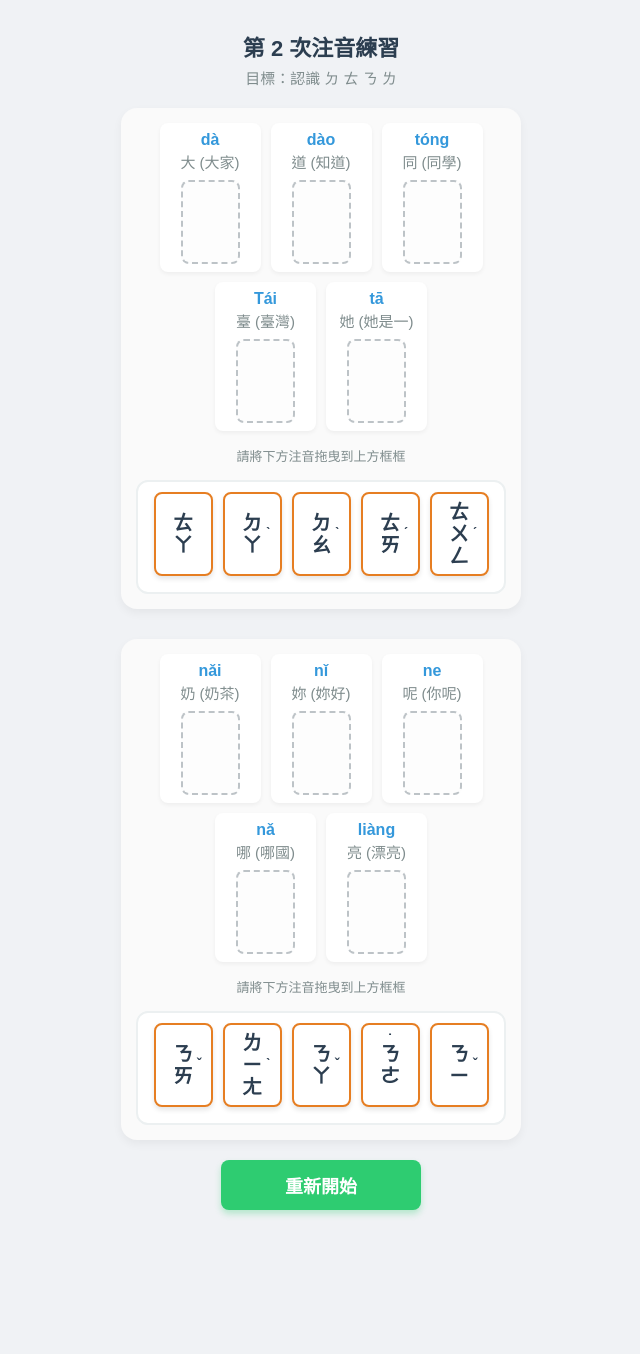
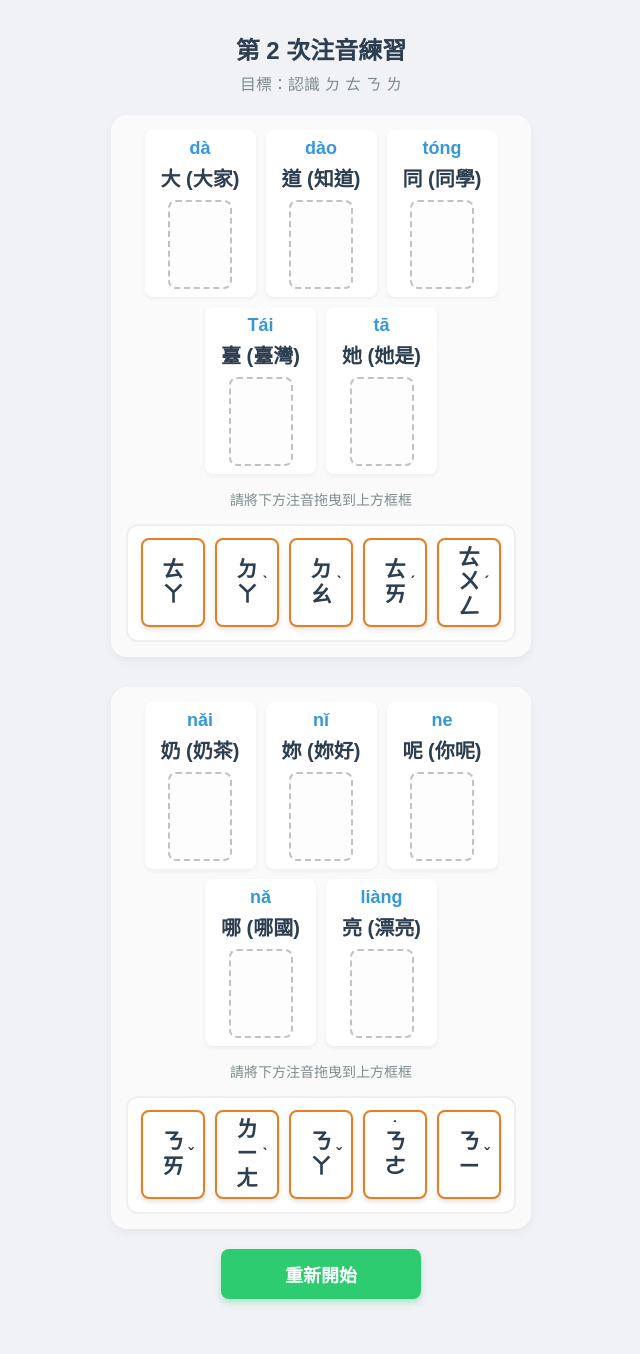
Before and after one commit to kabunbun1026/kabunbun1026.github.io, a Jekyll site: the page 注音遊戲_第2次.html, which Jekyll copies as it is, in a window 1280 px wide. Shown: the whole page, without its empty margins (319-959 px from the left). Built offline with Jekyll 4.4.1, drawn with Linux system fonts in a browser that asks for light colours; before the commit the page ends 1265 px from its top, so only the background shows below that.

Commit message:
Add files via upload

```diff
--- a/注音遊戲_第2次.html
+++ b/注音遊戲_第2次.html
@@ -6,29 +6,28 @@
   <title>第 2 次注音練習</title>
   <style>
     body { font-family: 'Microsoft JhengHei', sans-serif; background-color: #f0f2f5; margin: 0; padding: 15px; display: flex; flex-direction: column; align-items: center; }
-    h1 { color: #2c3e50; text-align: center; margin-bottom: 5px; font-size: 22px; }
-    .subtitle { color: #7f8c8d; text-align: center; margin-bottom: 20px; font-size: 15px; }
+    h1 { color: #2c3e50; text-align: center; margin-bottom: 5px; font-size: 24px; }
+    .subtitle { color: #7f8c8d; text-align: center; margin-bottom: 20px; font-size: 16px; }
 
-    .game-container { display: flex; flex-direction: column; gap: 30px; width: 100%; max-width: 400px; }
+    .game-container { display: flex; flex-direction: column; gap: 30px; width: 100%; max-width: 420px; }
 
     .group-container { display: flex; flex-direction: column; gap: 15px; background: #fafafa; padding: 15px; border-radius: 16px; box-shadow: 0 4px 10px rgba(0,0,0,0.05); }
 
-    /* 讓 5 個元素自然變成 3 個一排、2 個一排 */
     .pinyin-group { display: flex; flex-wrap: wrap; justify-content: center; gap: 10px; }
 
-    .pinyin-item { display: flex; flex-direction: column; align-items: center; background: #fff; padding: 8px; border-radius: 8px; box-shadow: 0 2px 4px rgba(0,0,0,0.05); width: 85px; }
-    .pinyin-label { font-size: 16px; font-weight: bold; color: #3498db; text-align: center; margin-bottom: 2px; }
-    .hanzi-label { font-size: 15px; color: #7f8c8d; margin-bottom: 8px; font-weight: normal; }
+    .pinyin-item { display: flex; flex-direction: column; align-items: center; background: #fff; padding: 8px; border-radius: 8px; box-shadow: 0 2px 4px rgba(0,0,0,0.05); width: 95px; }
+    .pinyin-label { font-size: 18px; font-weight: bold; color: #3498db; text-align: center; margin-bottom: 4px; }
+    .hanzi-label { font-size: 20px; color: #2c3e50; margin-bottom: 8px; font-weight: bold; }
 
-    .drop-slot { width: 55px; height: 80px; border: 2px dashed #bdc3c7; border-radius: 8px; display: flex; align-items: center; justify-content: center; background: #fdfdfd; flex-shrink: 0; }
+    .drop-slot { width: 60px; height: 85px; border: 2px dashed #bdc3c7; border-radius: 8px; display: flex; align-items: center; justify-content: center; background: #fdfdfd; flex-shrink: 0; }
     .drop-slot.hovered { background: #e8f4f8; border-color: #3498db; }
 
-    .zhuyin-pool { display: flex; flex-wrap: wrap; gap: 10px; justify-content: center; background: #fff; padding: 10px; border-radius: 12px; border: 2px solid #ecf0f1; min-height: 90px; }
-    .zhuyin-tile { background: #fff; border: 2px solid #e67e22; border-radius: 8px; width: 55px; height: 80px; display: flex; align-items: center; justify-content: center; cursor: grab; box-shadow: 0 3px 5px rgba(0,0,0,0.1); user-select: none; }
+    .zhuyin-pool { display: flex; flex-wrap: wrap; gap: 10px; justify-content: center; background: #fff; padding: 12px; border-radius: 12px; border: 2px solid #ecf0f1; min-height: 90px; }
+    .zhuyin-tile { background: #fff; border: 2px solid #e67e22; border-radius: 8px; width: 60px; height: 85px; display: flex; align-items: center; justify-content: center; cursor: grab; box-shadow: 0 3px 5px rgba(0,0,0,0.1); user-select: none; }
     .zhuyin-tile:active { cursor: grabbing; opacity: 0.8; }
 
-    .zhuyin-col { display: inline-flex; flex-direction: column; align-items: center; justify-content: center; position: relative; font-size: 20px; line-height: 1.1; font-family: 'Bopomofo', 'Microsoft JhengHei', sans-serif; font-weight: bold; color: #2c3e50; pointer-events: none; }
-    .z-tone { position: absolute; right: -0.6em; top: 50%; transform: translateY(-50%); font-size: 14px; }
+    .zhuyin-col { display: inline-flex; flex-direction: column; align-items: center; justify-content: center; position: relative; font-size: 22px; line-height: 1.1; font-family: 'Bopomofo', 'Microsoft JhengHei', sans-serif; font-weight: bold; color: #2c3e50; pointer-events: none; }
+    .z-tone { position: absolute; right: -0.6em; top: 50%; transform: translateY(-50%); font-size: 16px; }
     .z-tone-0 { right: auto; top: -0.8em; left: 50%; transform: translateX(-50%); }
 
     .dragging { opacity: 0.5; }
@@ -83,7 +82,7 @@
       const poolTitle = document.createElement('div');
       poolTitle.style.textAlign = 'center';
       poolTitle.style.color = '#7f8c8d';
-      poolTitle.style.fontSize = '13px';
+      poolTitle.style.fontSize = '14px';
       poolTitle.innerText = `請將下方注音拖曳到上方框框`;
 
       const poolDiv = document.createElement('div');
```
Also changed, not shown: other parts of 注音遊戲_第2次.html (+1 -1 lines), 注音遊戲_第1次.html (+12 -13 lines).
